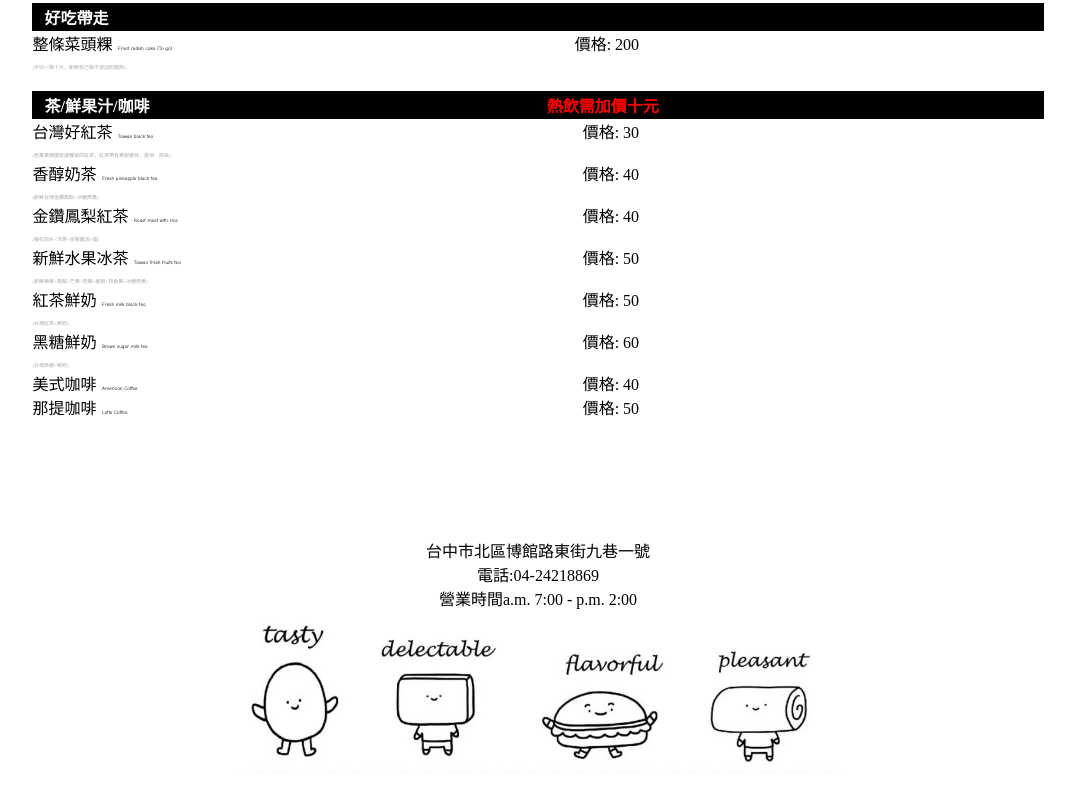
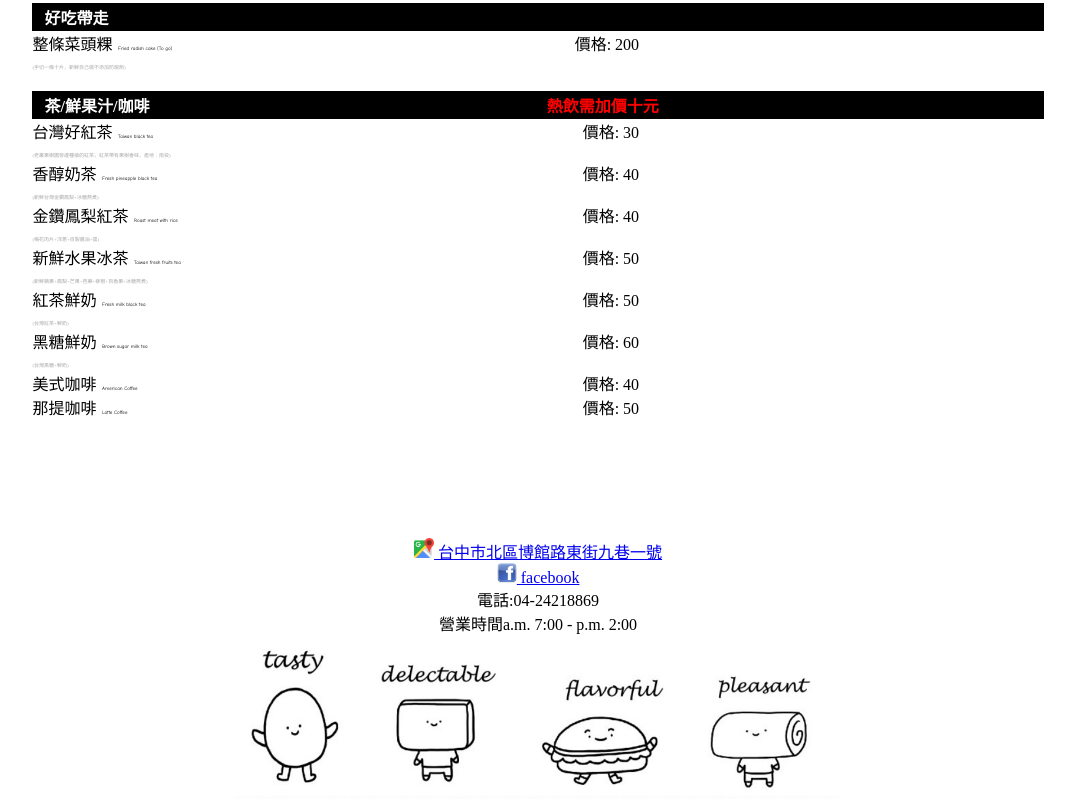
Before and after one commit to GooglePhone/GoodMorningAn, a plain HTML site: page index.html in a window 1280 px wide. Shown: the part 1095-1902 px from the top of the page, without its empty margins (102-1177 px from the left). Before the commit the page ends 1876 px from the top, so only its background shows below. Drawn offline with Linux system fonts and the light colour scheme; a web font is replaced by a local one.

Commit message:
Update index.html

```diff
--- a/index.html
+++ b/index.html
@@ -217,7 +217,10 @@
 			</div>
 			<br>
 		</div>
-		<div style="text-align: center;padding-top: 10%">{{address}}<br>{{telephone}}<br>{{jobtime}}</div>
+		<div style="text-align: center;padding-top: 10%">
+			<a href="https://www.google.com.tw/maps/place/Good+Morning,+An+%E6%97%A9%E9%A4%90%E5%B0%88%E8%B3%A3/@24.1500402,120.6536876,17.73z/data=!4m8!1m2!2m1!1z5Y-w5Lit5biC5YyX5Y2A5Y2a6aSo6Lev5p2x6KGX5Lmd5be35LiA6Jmf!3m4!1s0x34693d9118111e97:0x50a16c1324c1ece1!8m2!3d24.1544413!4d120.6658861?hl=zh-TW"
+			><img src="./image/googleMapIcon.png" style="width: 2%;"> {{address}}</a><br><a href="https://www.facebook.com/goodmorning.an/"><img src="./image/facebookIcon.png" style="width: 2%;"> facebook</a>
+			<br>{{telephone}}<br>{{jobtime}}</div>
 		<div><img :src="roleImgUrl" style="width:60%" class="center"/></div>
 	</div>
 </body>
```
